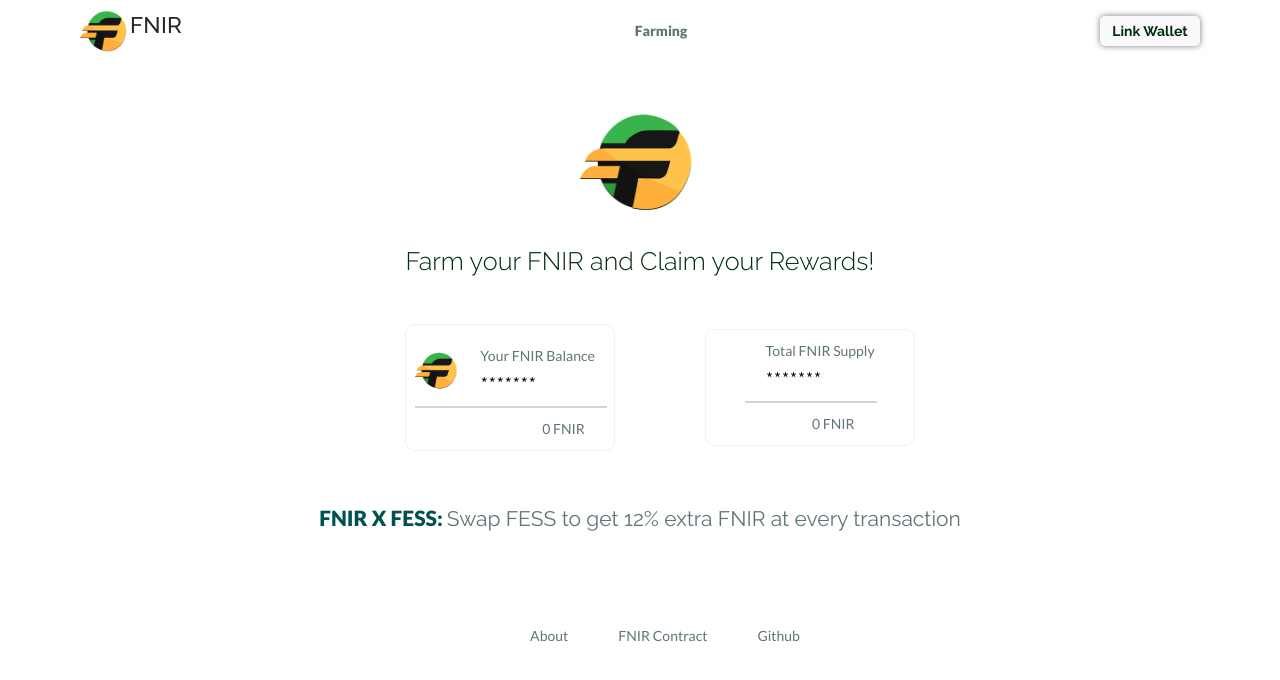
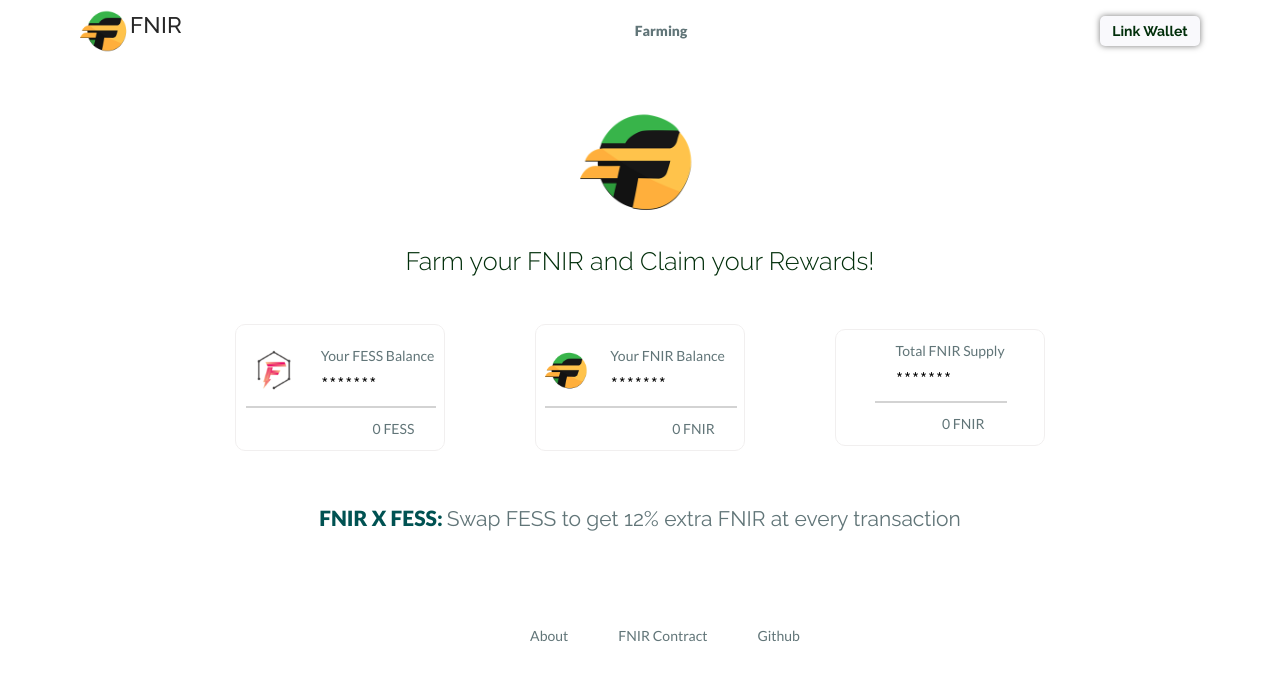
Before and after one commit to Rish-hap/ProjectX, a React app: page /home in a window 1280 px wide. Shown: the top 680 px of the page. Built offline with nearby package versions, Linux system fonts and the light colour scheme.

Commit message:
fess balance added in home page

```diff
--- a/src/App.js
+++ b/src/App.js
@@ -37,6 +37,7 @@ function App(props) {
 
   const [fnirBalance, setFnirBalance] = React.useState(0);
   const [fnirTotalSupply, setFnirTotalSupply] = React.useState(0);
+  const [fessBalance, setFessBalance] = React.useState(0);
 
   const [networkError, setNetworkError] = React.useState(false);
   const chainedWeb3 = window.ethereum;
@@ -153,7 +154,7 @@ function App(props) {
 
       console.log('getFnirBalance: fnirBalanceValue: ', fnirBalanceValue)
   } catch (err) {
-    console.log('Farming -> getFnirBalance: err: ', err);
+    console.log('App -> getFnirBalance: err: ', err);
   }
 }
 
@@ -172,7 +173,28 @@ const getFnirTotalSupply = async () => {
 
       console.log('getFnirTotalSupply: totalSupply: ', totalSupply)
   } catch (err) {
-    console.log('Farming -> getFnirTotalSupply: err: ', err);
+    console.log('App -> getFnirTotalSupply: err: ', err);
+  }
+}
+
+const getFessBalance = async () => {
+  try {
+    const fessBalanceValue = await metamaskContextValue.fessContractInstance.methods
+      .balanceOf(
+        metamaskContextValue.ethereumAddress
+      )
+      .call();
+
+      setFessBalance((
+        Number(fessBalanceValue) / Math.pow(10, 18)
+      ).toLocaleString(undefined, {
+        minimumFractionDigits: 2,
+        maximumFractionDigits: 4,
+      }))
+
+      console.log('fessBalanceValue: ', fessBalanceValue)
+  } catch (err) {
+    console.log('App -> getFessBalance: err: ', err);
   }
 }
 
@@ -183,6 +205,7 @@ const getFnirTotalSupply = async () => {
   ) {
   getFnirBalance();
   getFnirTotalSupply();
+  getFessBalance();
   }
 }, [metamaskContextValue.fessContractInstance,
   metamaskContextValue.fnirContractInstance])
@@ -205,8 +228,8 @@ const getFnirTotalSupply = async () => {
          <Header ethereumAddress={metamaskContextValue.ethereumAddress} handleConnectMetamask={handleConnectMetamask}/>
           <Switch>
             <Redirect exact from="/" to="/home" />
-            <Route  path ="/home" component={()=> <Home  fnirBalance={fnirBalance} fnirTotalSupply={fnirTotalSupply} />}/>
-            <Route  path ="/farming" component={()=><Farming fnirBalance={fnirBalance} getFnirBalance={getFnirBalance} />}/>
+            <Route  path ="/home" component={()=> <Home  fnirBalance={fnirBalance} fnirTotalSupply={fnirTotalSupply} fessBalance={fessBalance}/>}/>
+            <Route  path ="/farming" component={()=><Farming fnirBalance={fnirBalance} getFnirBalance={getFnirBalance} getFessBalance={getFessBalance} fessBalance={fessBalance} />}/>
             <Route  path ="/reward" component={()=><Reward />}/>
             <Route  path ="/staking" component={()=><Staking />}/>
           </Switch>
--- a/src/Containers/Farming.js
+++ b/src/Containers/Farming.js
@@ -16,7 +16,7 @@ import {
   fnirContractAddress
 } from '../utils/config';
 
-function Farming ({fnirBalance, getFnirBalance }){
+function Farming ({fnirBalance, getFnirBalance, getFessBalance, fessBalance  }){
       const metamaskContextValue = React.useContext(MetamaskContext);
 
       const [userApprove, setUserApprove] = React.useState(0);
@@ -24,10 +24,6 @@ function Farming ({fnirBalance, getFnirBalance }){
       const [allowance, setAllowance] = React.useState(0);
 
       const [userSwap, setUserSwap] = React.useState(0);
-
-      const [fessBalance, setFessBalance] = React.useState(0);
-
-
 
       const getAllowance = async () => {
         try {
@@ -55,28 +51,6 @@ function Farming ({fnirBalance, getFnirBalance }){
           console.log('Farming -> getAllowance: err: ', err);
         }
       }
-
-      const getFessBalance = async () => {
-        try {
-          const fessBalanceValue = await metamaskContextValue.fessContractInstance.methods
-            .balanceOf(
-              metamaskContextValue.ethereumAddress
-            )
-            .call();
-
-            setFessBalance((
-              Number(fessBalanceValue) / Math.pow(10, 18)
-            ).toLocaleString(undefined, {
-              minimumFractionDigits: 2,
-              maximumFractionDigits: 4,
-            }))
-
-            console.log('fessBalanceValue: ', fessBalanceValue)
-        } catch (err) {
-          console.log('Farming -> getFessBalance: err: ', err);
-        }
-      }
-
 
       const handleApprove = async() => {
         if (Number(userApprove) > 0) {
--- a/src/Containers/Home.js
+++ b/src/Containers/Home.js
@@ -13,7 +13,7 @@ import {compose} from "redux"
 
 import MetamaskContext from '../contexts/metamask';
 
-function Home({fnirBalance, fnirTotalSupply}) {
+function Home({fnirBalance, fnirTotalSupply, fessBalance}) {
   const metamaskContextValue = React.useContext(MetamaskContext);
 
 
@@ -32,6 +32,7 @@ function Home({fnirBalance, fnirTotalSupply}) {
       <HomeView
       fnirBalance={fnirBalance}
       fnirTotalSupply={fnirTotalSupply}
+      fessBalance={fessBalance}
         // global_error = {props.global_error}
       />
       <Footer />
--- a/src/Views/HomeView.js
+++ b/src/Views/HomeView.js
@@ -9,7 +9,7 @@ import AnimatedMount from "../HOC/AnimatedMount"
 
 
 
-const HomeView = ({fnirBalance, fnirTotalSupply}) => {
+const HomeView = ({fnirBalance, fnirTotalSupply, fessBalance}) => {
       return <React.Fragment>
 
       <div id="imgLine">
@@ -18,7 +18,19 @@ const HomeView = ({fnirBalance, fnirTotalSupply}) => {
       </div>
 
       <div id="cards">
-        <div></div>
+      <div className="card">
+          <div id="card1">
+            <img src="./fess.png" alt="fess" />
+            <div className="text">
+              <p className="title">Your FESS Balance</p>
+              <h2 className="star">*******</h2>
+            </div>
+          </div>
+          <hr />
+          <div className="fnir">
+            <p>{fessBalance} FESS</p>
+          </div>
+        </div>
         <div className="card">
           <div id="card1">
             <img src="FNIR LOGO 256x256.png" alt="logo" />
```
Also changed, not shown: 8 other files (tests, documents, lock files or other folders).
